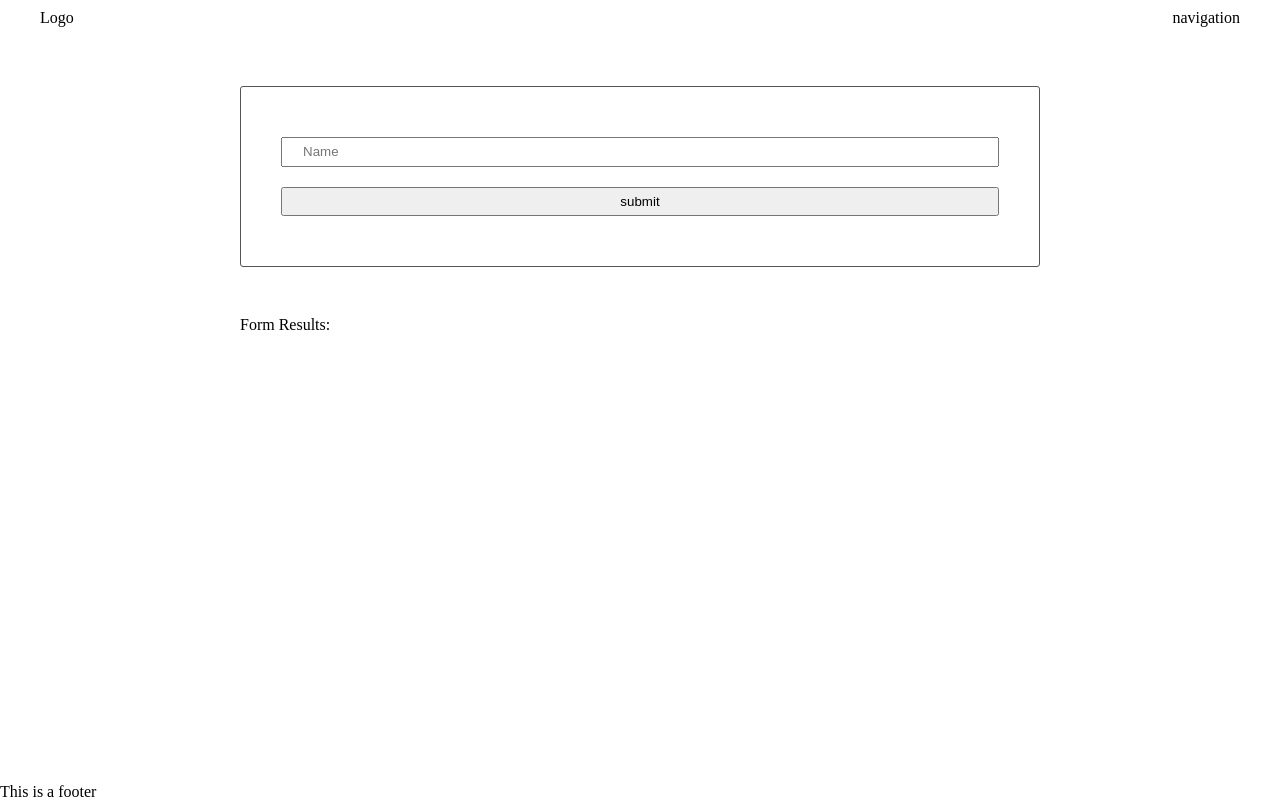
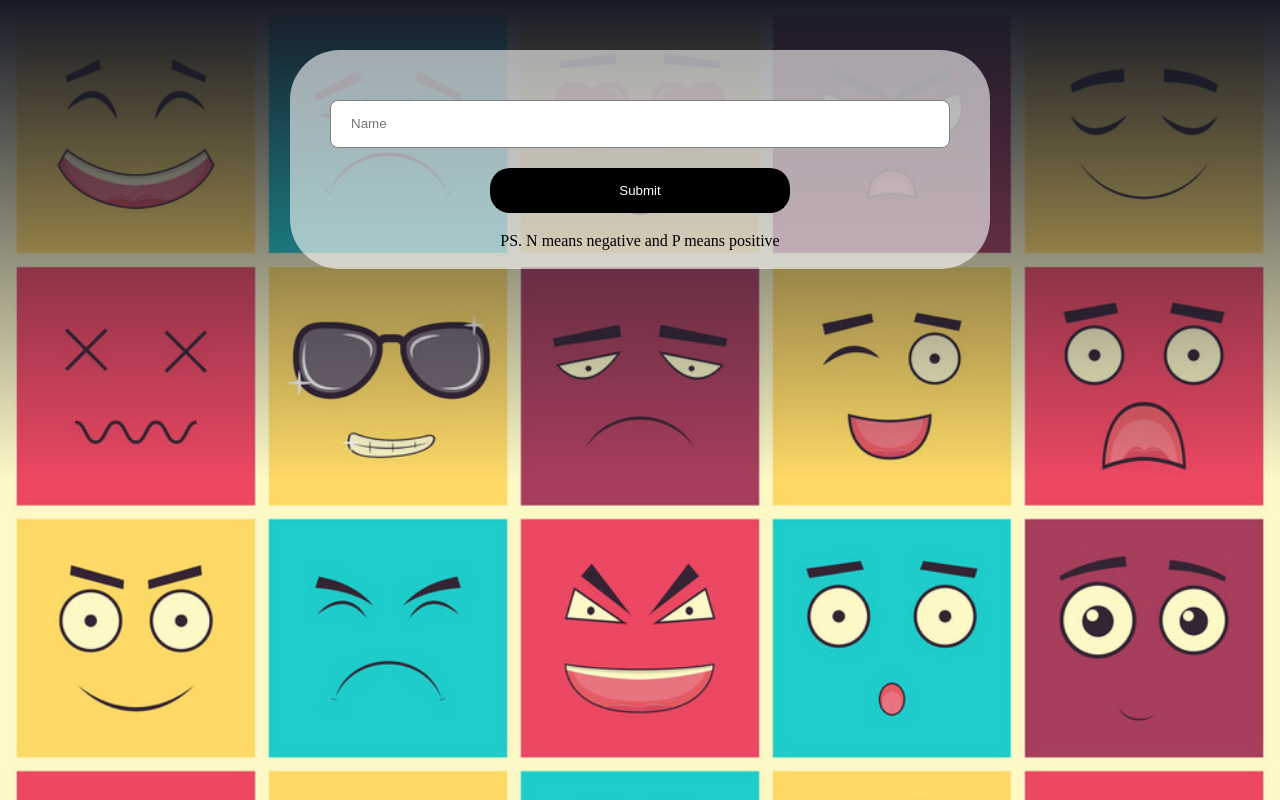
Before and after one commit to FatmaGamal/webpack-NLP, a website built with webpack: page src/client/views/index.html in a window 1280 px wide. Built offline with nearby package versions, Linux system fonts and the light colour scheme.

Commit message:
NLP / improvising UI

```diff
--- a/src/client/js/formHandler.js
+++ b/src/client/js/formHandler.js
@@ -11,14 +11,12 @@ function handleSubmit(event) {
     axios.post('http://localhost:8081/test', {text: formText})
     .then((res, err) => {
         if (res) {
-            console.log('front finasl res', res);
+            document.querySelector('.container').style.display = 'block';
+            document.getElementById('results').innerHTML = res.data.score_tag;
         } else {
-        console.log('form err>>>', err)
+            console.log('There was an error gettign the analysis, please try again', err)
         }
-    })
-    .then(function(res) {
-        //document.getElementById('results').innerHTML = res.message
-    })
+    });
 }
 
 export { handleSubmit }
--- a/src/client/styles/base.scss
+++ b/src/client/styles/base.scss
@@ -1,14 +1,43 @@
 body {
-    display: flex;
-    flex-direction: column;
-    min-height: 100vh;
+  display: flex;
+  flex-direction: column;
+  min-height: 100vh;
+  background-image: linear-gradient(to top, rgba(19, 24, 36, 0) 40%, #171a26 100%), url('./../images/background.jpeg');
+  background-size: cover;
 }
 
 main {
-    flex: 2;
+    display: flex;
+    justify-content: center;
+    flex-direction: column;
 }
 
 section {
-    max-width: 800px;
-    margin: 50px auto;
+  max-width: 800px;
+  margin: 50px auto;
+  background: rgba(255, 255, 255, 0.6);
+  border-radius: 50px;
+  border-color: transparent;
+  min-width: 700px;
+  text-align: center;
+
+  .ps {
+      margin-bottom: 20px
+  }
+
+  .container {
+    padding: 40px;
+    margin: auto;
+    margin: 25px;
+    border-radius: 20px;
+    display: none;
+    background: rgba(255, 255, 255, 0.8);
+    font-family: monospace;
+  }
+
+  #results {
+      margin-top: 20px;
+      font-weight: bold;
+      font-size: 28px;
+  }
 }
--- a/src/client/styles/form.scss
+++ b/src/client/styles/form.scss
@@ -1,12 +1,27 @@
 form {
-    border: 1px solid #545454;
     border-radius: 3px;
     padding: 40px;
+    padding-bottom: 20px;
+
 }
 
 input {
-    padding: 5px 20px;
+    padding: 15px 20px;
     width: 100%;
     line-height: 16px;
-    margin: 10px 0;
+    margin: 10px 0 20px;
+    border: 1px solid grey;
+    border-radius: 8px;
 }
+
+button {
+    color: white;
+    background: black;
+    width: 300px;
+    padding: 15px 5px;
+    border: none;
+    border-radius: 20px;
+    margin: auto;
+    display: block;
+    cursor: pointer;
+}
--- a/src/client/styles/main.scss
+++ b/src/client/styles/main.scss
@@ -1,5 +1,4 @@
 @import './resets';
 @import './base';
-@import './footer';
+@import './header';
 @import './form';
-@import './header';
--- a/src/client/styles/style.scss
+++ /dev/null
@@ -1,5 +0,0 @@
-@import './resets';
-@import './base';
-@import './header';
-@import './footer';
-@import './form';
--- a/src/client/views/index.html
+++ b/src/client/views/index.html
@@ -2,37 +2,25 @@
 <html lang="en" dir="ltr">
     <head>
         <meta charset="utf-8">
-        <title>Test</title>
+        <title>Semantic Analysis with Meaning Cloud</title>
     </head>
 
     <body>
-
-        <header>
-            <div class="">
-                Logo
-            </div>
-            <div class="">
-                navigation
-            </div>
-        </header>
-
         <main>
             <section>
                 <form class="" onsubmit="return Client.handleSubmit(event)">
                     <input id="name" type="text" name="input" value="" placeholder="Name">
-                    <input type="submit" name="" value="submit">
+                    <button type="submit">Submit</button>
                 </form>
+                <div class="ps">PS. N means negative and P means positive</div>
             </section>
 
             <section>
-                <strong>Form Results:</strong>
-                <div id="results"></div>
+                <div class="container">
+                    <strong id="results-label">Semantic Analysis Results</strong>
+                    <div id="results"></div>
+                </div>
             </section>
         </main>
-
-        <footer>
-            <p>This is a footer</p>
-        </footer>
-
     </body>
 </html>
--- a/src/server/index.js
+++ b/src/server/index.js
@@ -34,7 +34,7 @@ app.post('/test', function (req, res, next) {
             res.send(result.data)
             return;
         } else {
-            res.send('Error :( )>>>');
+            res.send('Error');
             return;
         }
     });
--- a/webpack.dev.js
+++ b/webpack.dev.js
@@ -22,6 +22,13 @@ module.exports = {
             {
                 test: /\.scss$/,
                 use: [ 'style-loader', 'css-loader', 'sass-loader' ]
+            },
+            {
+                test: /\.(jpe?g|png|gif|svg)$/i,
+                use: [
+                  'url-loader?limit=10000',
+                  'img-loader'
+                ]
             }
         ]
     },
```
Also changed, not shown: package.json (+6 -3 lines), webpack.prod.js (+7 -0 lines), src/client/images/background.jpeg (added), src/client/styles/footer.scss (deleted), 1 other file.
